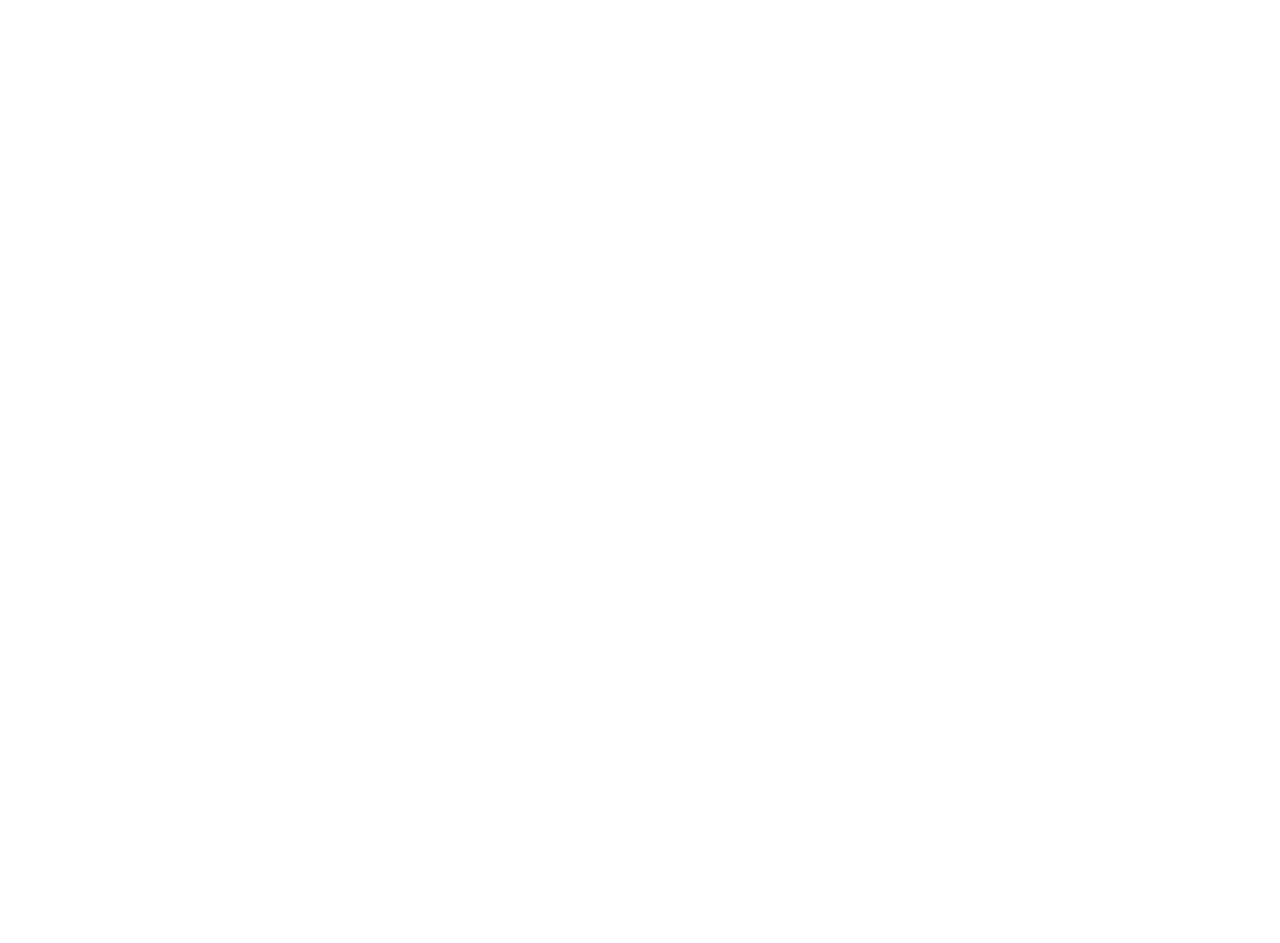
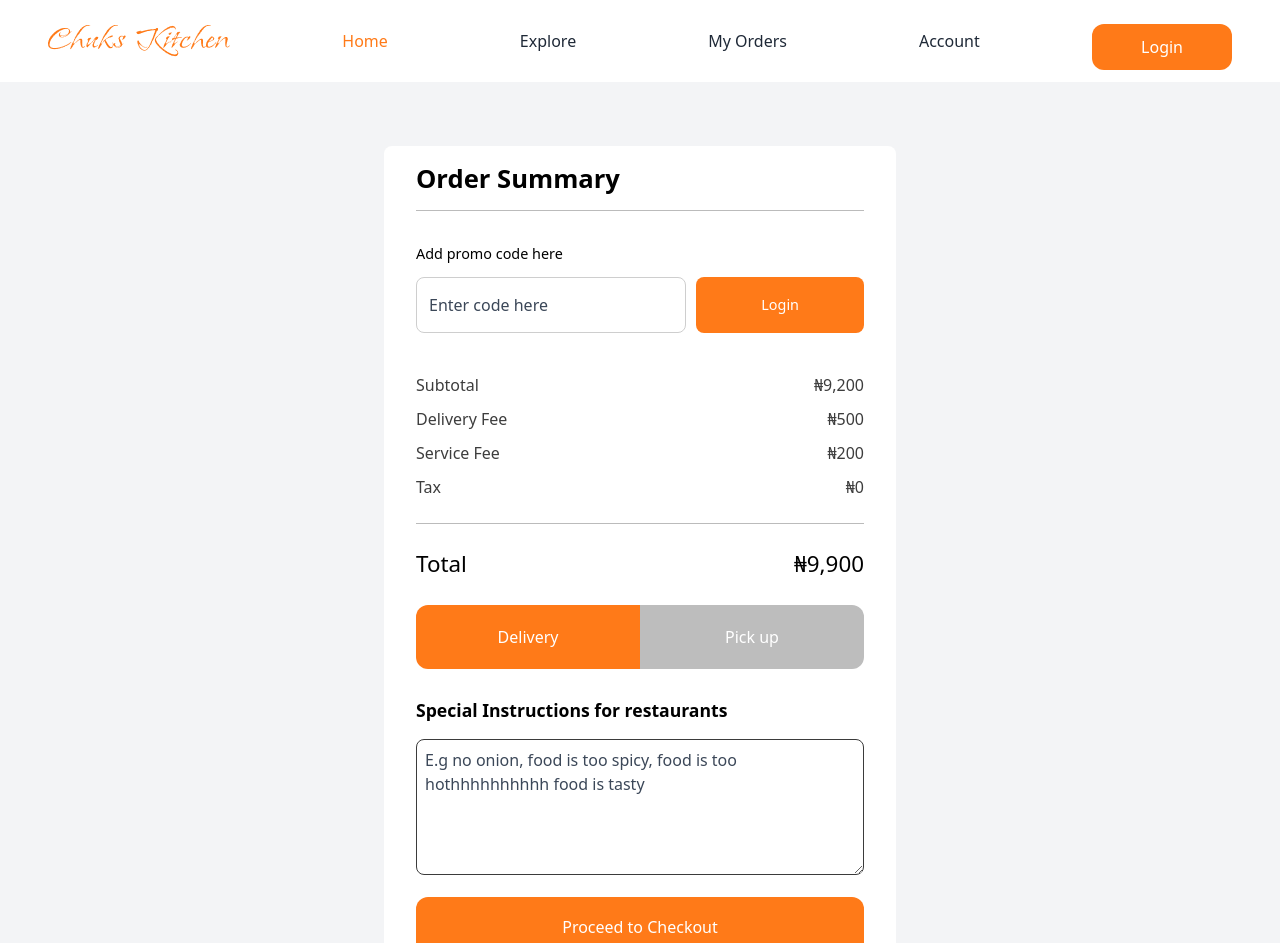
Before and after one commit to Thimmzie/Chuks-Kitchen, a React (Vite) app: page /order in a window 1280 px wide. Before the commit this address had no page. Shown: the top 943 px of the page. Before the commit the page ends 800 px from the top, so only its background shows below. Built offline with nearby package versions, Linux system fonts and the light colour scheme.

Commit message:
delivery

```diff
--- a/src/App.jsx
+++ b/src/App.jsx
@@ -7,6 +7,8 @@ import SignUp from './assets/pages/signUppage';
 import Explore from './assets/pages/explorePage';
 import Details from './assets/pages/detailspage';
 import Cart from './assets/pages/cartpage';
+import Order from './assets/pages/orderpage';
+import Delivery from './assets/pages/deliverypage';
 import './App.css';
 
 function App() {
@@ -19,6 +21,8 @@ function App() {
       <Route path="/explore" element={<Explore />} />
       <Route path="/details" element={<Details />} />
       <Route path="/cart" element={<Cart />} />
+      <Route path="/order" element={<Order />} />
+      <Route path="/delivery" element={<Delivery />} />
     </Routes>
   );
 }
--- a/src/assets/components/cart.jsx
+++ b/src/assets/components/cart.jsx
@@ -3,8 +3,11 @@ import Fried from '../images/jollof-fried.png';
 import { FaPlus } from 'react-icons/fa6';
 import { FaMinus } from 'react-icons/fa';
 import { IoClose } from 'react-icons/io5';
+import { useNavigate } from 'react-router-dom';
 
 const cart = () => {
+  const navigate = useNavigate();
+
   return (
     <div className="bg-[#f3f4f6] pt-4 pb-16 px-2 sm:px-12 md:px-20">
       <div className="bg-[#ffff] flex flex-col gap-4  mt-4 mx-2 py-3 px-2 rounded-xl ">
@@ -152,12 +155,14 @@ const cart = () => {
             </div>
           </div>
         </div>
+        <a href="#" onClick={() => navigate('/order')}>
           <div className="flex gap-2 items-center mt-2 mb-2">
             <FaPlus className="text-[#1e88e5]" size={20} />
             <h1 className="text-[#1e88e5] text-[1.1rem]">
               Add more items from Chuks Kitchen
             </h1>
           </div>
+        </a>
       </div>
     </div>
   );
--- /dev/null
+++ b/src/assets/components/delivery.jsx
@@ -0,0 +1,47 @@
+import React from 'react';
+
+const delivery = () => {
+  return (
+    <div className="bg-[#f3f4f6] pt-6 lg:pt-16 pb-16 px-3 sm:px-15 md:px-25 lg:px-80 xl:px-96">
+      <div className="bg-[#ffffff] rounded-lg pt-3.5 px-2 sm:px-8 pb-13">
+        <h1 className="text-[1.6rem] font-bold">Delivery Details</h1>
+        <div className="h-[0.5px] bg-[#bbbbbb] w-full mt-8"></div>
+        <div className="rounded-lg mt-5 border border-[#cecece] w-full py-5 px-2 flex justify-between items-center">
+          <p className="text-[1rem] w-[60%]">
+            Home: 123 Main Street, Victoria Island, Lagos Apt 4B, Opposite Mega
+            Plaza
+          </p>
+          <p className=" text-[1rem] text-[#3a97e8]">Change Address</p>
+        </div>
+
+        <div className="mt-5">
+          <label className="text-[1rem]">Delivery Time</label>
+          <input
+            type="text"
+            placeholder="ASAP(30-25)"
+            className="mt-3 rounded-lg w-full py-3.5 px-2.5 text-[#3a3a3a] border border-[#cecece] text-[1rem] outline-0"
+          />
+        </div>
+        <div className="mt-5">
+          <label className="text-[1rem]">
+            Delivery Instructions (Optional)
+          </label>
+          <textarea
+            placeholder="E.g a at the front of the door, knock twice..................."
+            className="mt-3 rounded-lg w-full py-2 h-[13vh] text-[#3a3a3a] px-2.5 border border-[#cecece] text-[1rem] outline-0"
+          ></textarea>
+        </div>
+        <div className="mt-5">
+          <label className="text-[1rem]">Contact</label>
+          <input
+            type="tel"
+            placeholder="+234 801 234 5678"
+            className="mt-3 rounded-lg w-full py-3.5 px-2.5 text-[#3a3a3a] border border-[#cecece] text-[1rem] outline-0"
+          />
+        </div>
+      </div>
+    </div>
+  );
+};
+
+export default delivery;
--- /dev/null
+++ b/src/assets/components/order.jsx
@@ -0,0 +1,76 @@
+import React from 'react';
+import { useNavigate } from 'react-router-dom';
+
+const order = () => {
+  const navigate = useNavigate();
+  return (
+    <div className="bg-[#f3f4f6] pt-6 lg:pt-16 pb-16 px-3 sm:px-15 md:px-25 lg:px-80 xl:px-96">
+      <div className="bg-[#ffffff] rounded-lg pt-3.5 px-2 sm:px-8">
+        <h1 className="text-[1.6rem] font-bold">Order Summary</h1>
+        <div className="h-[0.5px] bg-[#bbbbbb] w-full mt-3"></div>
+        <p className="pt-8 text-[0.9rem]">Add promo code here</p>
+        <div className="flex gap-2.5 mt-3">
+          <input
+            type="text "
+            placeholder="Enter code here"
+            className="text-[1rem] text-[#2e2e2e] border border-[#cecece] rounded-lg px-3 w-full h-[7vh] "
+          />
+          <button className="bg-[#ff7a18] text-[#ffffff] text-[1rem] px-16 h-[7vh] lg:text-[0.9rem] rounded-lg hover:bg-[#ffffff] hover:text-[#ff7a18] hover:cursor-pointer transition duration-500 ease-in-out border border-transparent hover:border-amber-700 outline-0">
+            Login
+          </button>
+        </div>
+        <div className="flex flex-col mt-10 gap-2.5">
+          <div className="flex justify-between text-[#3d3d3d] text-[1rem]">
+            <p>Subtotal</p>
+            <p> {'\u20A6'}9,200</p>
+          </div>
+          <div className="flex justify-between text-[#3d3d3d] text-[1rem]">
+            <p>Delivery Fee</p>
+            <p> {'\u20A6'}500</p>
+          </div>
+          <div className="flex justify-between text-[#3d3d3d] text-[1rem]">
+            <p>Service Fee</p>
+            <p> {'\u20A6'}200</p>
+          </div>
+          <div className="flex justify-between text-[#3d3d3d] text-[1rem]">
+            <p>Tax</p>
+            <p> {'\u20A6'}0</p>
+          </div>
+        </div>
+        <div className="h-[0.5px] bg-[#bbbbbb] w-full mt-6"></div>
+        <div className="mt-6 flex justify-between">
+          <h1 className="text-[1.4rem]">Total</h1>
+          <h1 className="text-[1.4rem]">{'\u20A6'}9,900</h1>
+        </div>
+        <div className="mt-6 flex w-full rounded-xl bg-transparent h-[8vh]">
+          <div className="text-[#ffff] flex-1 text-[1rem] text-center bg-[#ff7a18] rounded-tl-xl rounded-bl-xl flex justify-center items-center">
+            <p> Delivery</p>
+          </div>
+          <div className="text-[#ffff] flex-1 text-[1rem] text-center bg-[#bdbdbd] rounded-tr-xl rounded-br-xl flex justify-center items-center">
+            <p>Pick up</p>
+          </div>
+        </div>
+        <div>
+          <h1 className="text-[1.1rem] font-bold mt-10 lg:mt-7">
+            Special Instructions for restaurants
+          </h1>
+
+          <textarea
+            className="rounded-lg mt-4 w-full h-[17vh] px-2 border border-[#3b3b3b] text-[1rem] mb-2 outline-0 pt-2"
+            placeholder="E.g no onion, food is too spicy, food is too hothhhhhhhhhh food is tasty"
+          ></textarea>
+        </div>
+        <div>
+          <button
+            className="bg-[#ff7a18] text-[#ffffff] text-[1rem] lg:text-[1rem] w-full h-[7.5vh] rounded-xl hover:bg-[#ffffff] hover:text-[#ff7a18] hover:cursor-pointer transition duration-500 ease-in-out border border-transparent hover:border-amber-700 mt-2 outline-0 mb-7"
+            onClick={() => navigate('/delivery')}
+          >
+            Proceed to Checkout
+          </button>
+        </div>
+      </div>
+    </div>
+  );
+};
+
+export default order;
--- /dev/null
+++ b/src/assets/pages/deliverypage.jsx
@@ -0,0 +1,16 @@
+import React from 'react';
+import Navbar from '../components/navbar';
+import Delivery from '../components/delivery';
+import Footer from '../components/footer';
+
+const deliverypage = () => {
+  return (
+    <div className="page-content">
+      <Navbar />
+      <Delivery />
+      <Footer />
+    </div>
+  );
+};
+
+export default deliverypage;
--- /dev/null
+++ b/src/assets/pages/orderpage.jsx
@@ -0,0 +1,16 @@
+import React from 'react';
+import Navbar from '../components/navbar';
+import Order from '../components/order';
+import Footer from '../components/footer';
+
+const orderpage = () => {
+  return (
+    <div className="page-content">
+      <Navbar />
+      <Order />
+      <Footer />
+    </div>
+  );
+};
+
+export default orderpage;
```
Lines whose indentation alone changed are shown as unchanged.
